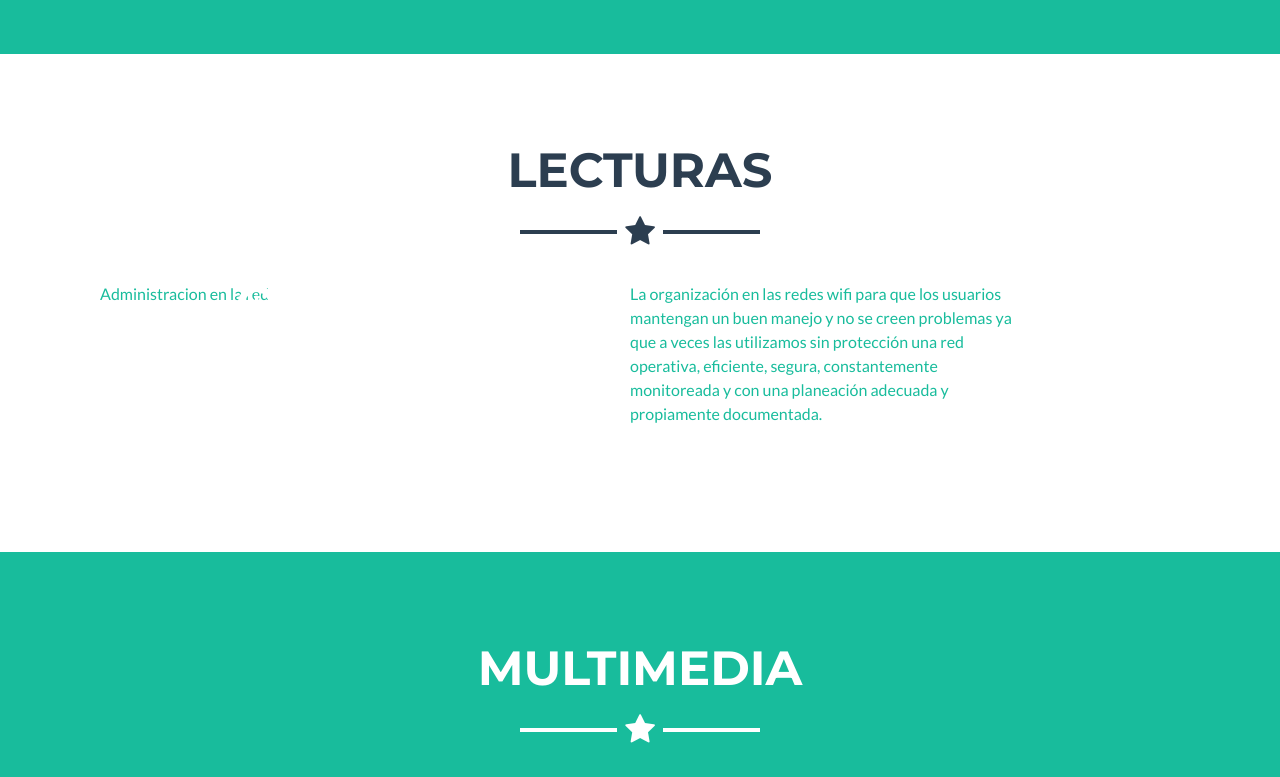
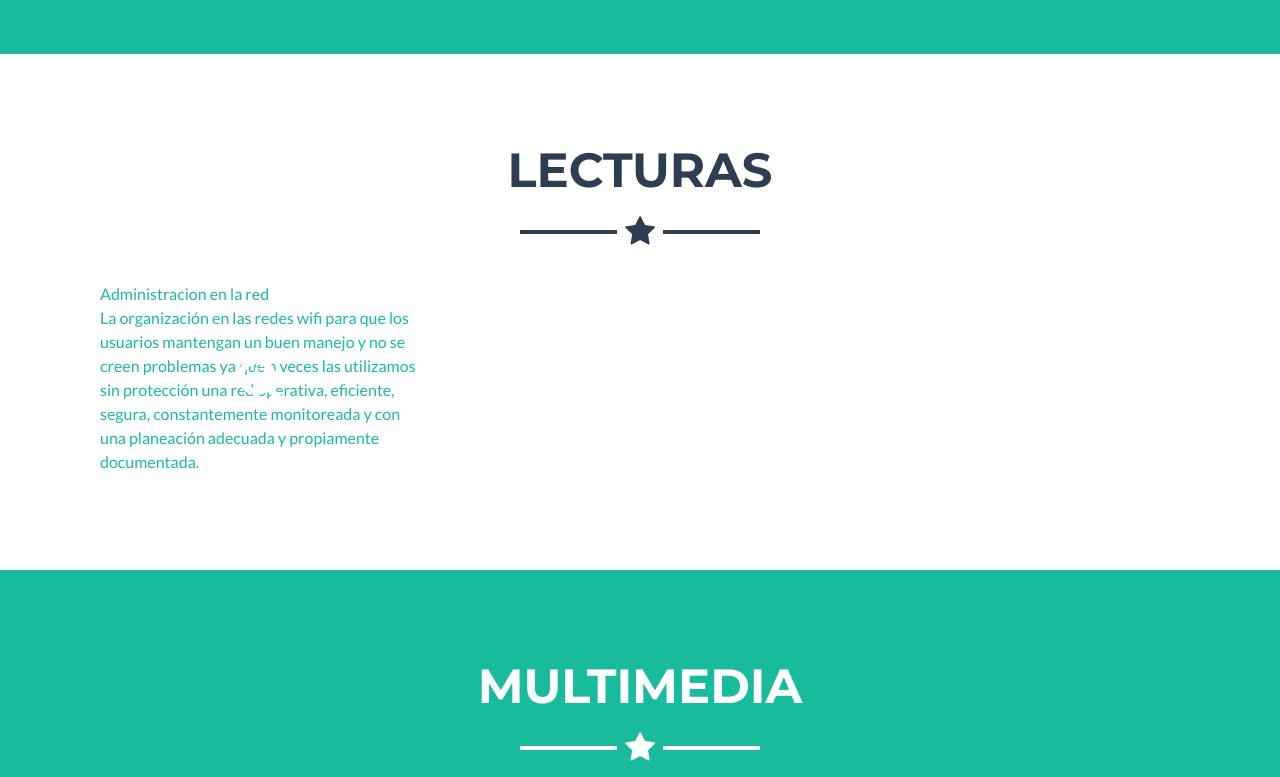
Before and after one commit to Deyaniraverarivera/proyecto, a website: page index.html in a window 1280 px wide. Shown: the part 794-1571 px from the top of the page. Drawn offline with Linux system fonts and the light colour scheme; grey boxes are pictures that could not be loaded.

Commit message:
Update index.html

```diff
--- a/index.html
+++ b/index.html
@@ -78,11 +78,9 @@
                 <div class="container">
 
                     Administracion en la red
-                   </div>
-               </div>
-                  <dr>
-                    <dr>
-                      La organización en las redes wifi para que los usuarios mantengan un buen manejo y no se creen problemas ya que a veces las utilizamos sin protección una red operativa, eficiente, segura, constantemente monitoreada y con una planeación adecuada y propiamente documentada.
+                   <div>
+               <div>
+                  La organización en las redes wifi para que los usuarios mantengan un buen manejo y no se creen problemas ya que a veces las utilizamos sin protección una red operativa, eficiente, segura, constantemente monitoreada y con una planeación adecuada y propiamente documentada.
                       <dr>
                         <dr>
 
```
